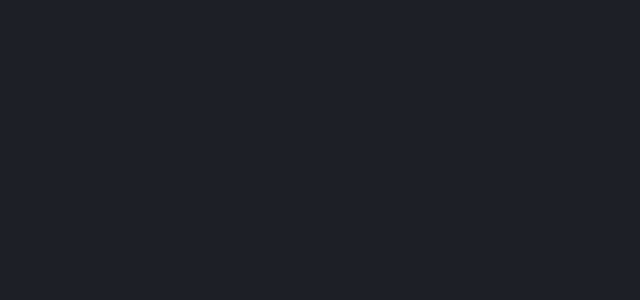
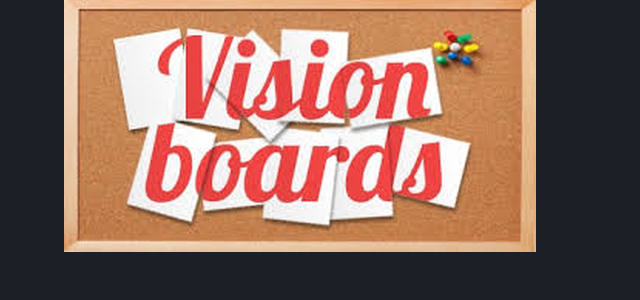
Before and after one commit to WanjikuKatuni/visionboardx, a React (Vite) app: page / in a window 1280 px wide. Shown: the top 300 px of the page, without its empty margins (0-640 px from the left). Built offline with nearby package versions, Linux system fonts and the light colour scheme.

Commit message:
added auth screen route

```diff
--- a/src/App.jsx
+++ b/src/App.jsx
@@ -1,12 +1,20 @@
 import React from 'react'
 import { CssBaseline, ThemeProvider } from '@mui/material'
 import theme from "./theme"
+import { BrowserRouter, Routes, Route } from 'react-router-dom'
+import AuthScreen from './pages/AuthScreen'
 
 
 function App() {
   return (
     <ThemeProvider theme={theme}>
       <CssBaseline/>
+
+      <BrowserRouter>
+       <Routes>
+        <Route path="/" element={<AuthScreen/>} />
+       </Routes>
+      </BrowserRouter>
     </ThemeProvider>
   )
 }
--- /dev/null
+++ b/src/pages/AuthScreen.jsx
@@ -0,0 +1,14 @@
+import React from 'react'
+import {Container, Stack, OutlinedInput, Button, Typography} from '@mui/material'
+import logo from '../assets/vb.jpg'
+
+function AuthScreen() {
+  return (
+    <Container>
+        {/* logo */}
+        <img src={logo} alt='visionboard-logo' />
+    </Container>
+  )
+}
+
+export default AuthScreen
```
Also changed, not shown: src/assets/vb.jpg (added).
